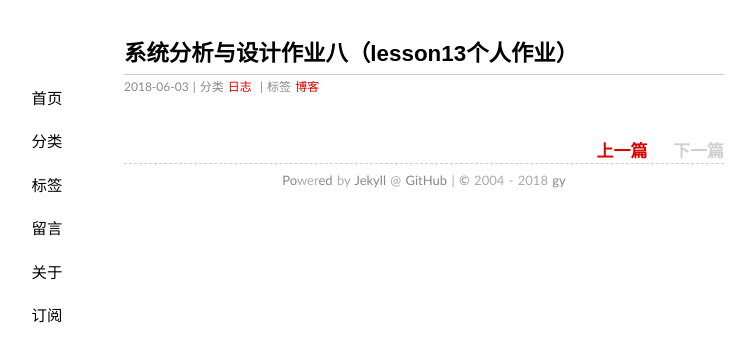
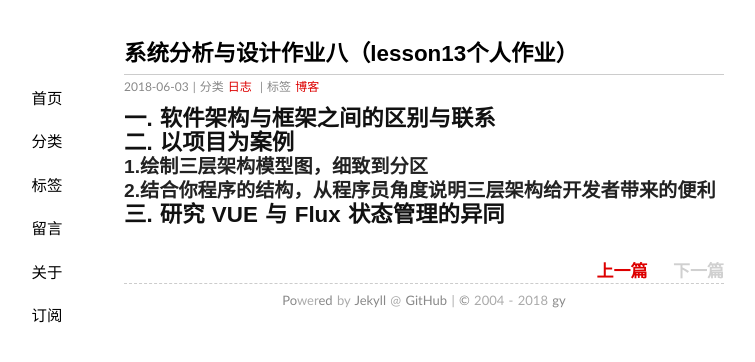
Before and after one commit to gaoynui/gaoynui.github.io, a Jekyll site: the page built from _posts/2018-06-03-hw8.md, in a window 1280 px wide. Shown: the top 362 px of the page, without its empty margins (216-971 px from the left). Built offline with Jekyll 4.4.1, drawn with Linux system fonts in a browser that asks for light colours.

Commit message:
Update 2018-06-03-hw8.md

```diff
--- a/_posts/2018-06-03-hw8.md
+++ b/_posts/2018-06-03-hw8.md
@@ -5,3 +5,8 @@ date: 2018-06-03 10:00:00+00:00
 categories: 日志
 tags: 博客
 ---
+## 一. 软件架构与框架之间的区别与联系
+## 二. 以项目为案例
+### 1.绘制三层架构模型图，细致到分区
+### 2.结合你程序的结构，从程序员角度说明三层架构给开发者带来的便利
+## 三. 研究 VUE 与 Flux 状态管理的异同
```
